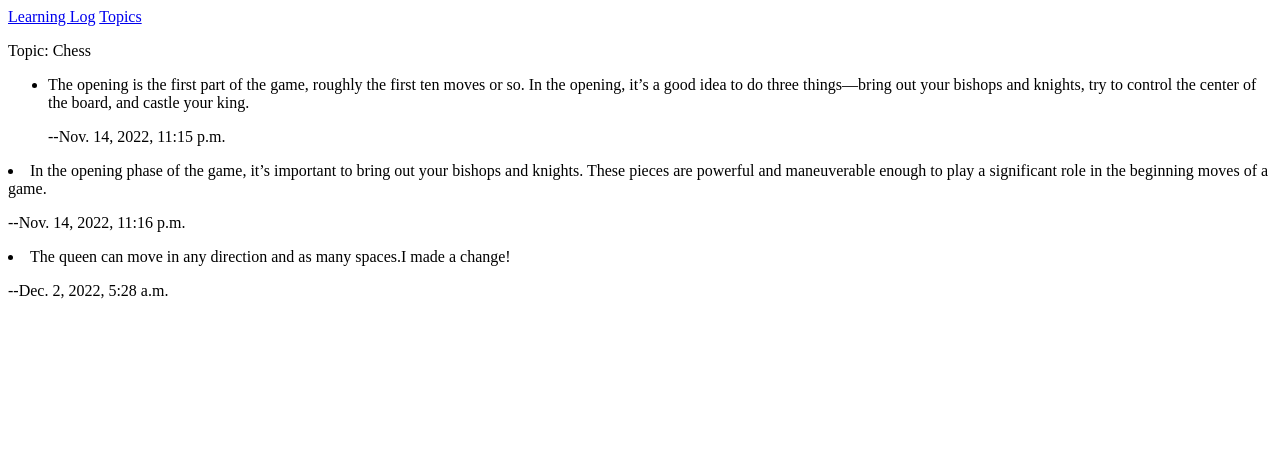
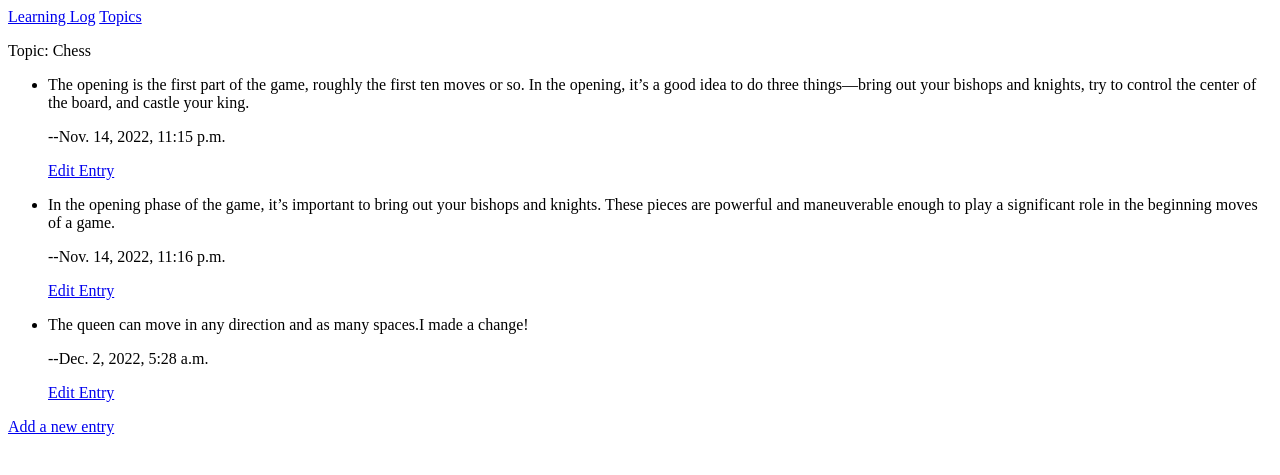
Before and after one commit to MeghaAmal/DJango-Project, a Django app: page /topics/1/ in a window 1280 px wide. Shown: the top 475 px of the page. Run offline with Django 3.2, Linux system fonts and the light colour scheme; data comes from the database, SQL or seed files in the repository; both versions use the stored data as it was after the commit.

Commit message:
code added till forms

```diff
--- a/MainApp/templates/mainapp/topic.html
+++ b/MainApp/templates/mainapp/topic.html
@@ -10,19 +10,22 @@
     <li>
         {{ e.text }}
     </li>
+    <p>--{{ e.date_added }}</p>
 
-    <p>--{{ e.date_added }}</p>
-</ul>
-</p>
+    <p>
+        <a href="{% url 'MainApp:edit_entry' e.id %}">Edit Entry</a>
+    </p>
 
-{% empty %}
-<li>No entries for this topic have been added yet.</li>
+    {% empty %}
+    <li>No entries for this topic have been added yet.</li>
 
-{% endfor %}
+    {% endfor %}
 
 </ul>
 
-
+<p>
+    <a href="{% url 'MainApp:new_entry' topic.id %}">Add a new entry</a>
+</p>
 
 
 {% endblock content %}
--- a/MainApp/templates/mainapp/topics.html
+++ b/MainApp/templates/mainapp/topics.html
@@ -18,7 +18,7 @@
 
 </ul>
 
-
+<a href="{% url 'MainApp:new_topic' %}">Add a new topic</a>
 
 
 {% endblock content %}
--- a/MainApp/urls.py
+++ b/MainApp/urls.py
@@ -7,4 +7,15 @@ urlpatterns = [
     path('',views.index,name='index'),
     path('topics',views.topics,name='topics'),
     path('topics/<int:topic_id>/',views.topic,name='topic'),
+    path('new_topic',views.new_topic,name='new_topic'),
+    path('new_entry/<int:topic_id>/',views.new_entry,name='new_entry'),
+    path('edit_entry/<int:entry_id>/',views.edit_entry,name='edit_entry'),
+
+
+
+
+
 ]
+
+#index page is the first one
+#'topics' written intially is the address 127.0.0.1.8000/topics
--- a/MainApp/views.py
+++ b/MainApp/views.py
@@ -1,9 +1,11 @@
-from django.shortcuts import render
+from django.shortcuts import render,redirect
 from .models import *
+from .forms import TopicForm,EntryForm
 
 # Create your views here.
 
 #post or get --> request
+#Request is an httprequest object
 def index(request):
     return render(request,'MainApp/index.html')
 
@@ -29,3 +31,55 @@ def topic(request,topic_id):
     context = {'topic':t,'entries':entries}
 
     return render(request,'MainApp/topic.html',context)
+
+#evaluate type of request
+def new_topic(request):
+    if request.method != 'POST':
+        form = TopicForm()
+    else:
+        print(request.POST)
+        form = TopicForm(data=request.POST)
+        #validation
+        if form.is_valid():
+            form.save()
+            #automatically go to another page
+            return redirect('MainApp:topics')
+
+    context = {'form':form}
+    return render(request, 'MainApp/new_topic.html',context)
+
+def new_entry(request,topic_id):
+    topic=Topic.objects.get(id=topic_id)
+    if request.method != 'POST':
+        form = EntryForm()
+    else:
+        #print(request.POST)
+        form = EntryForm(data=request.POST)
+        #validation
+        if form.is_valid():
+            #since it dnt have id , we shouldnt commit it
+            new_entry = form.save(commit=False)
+            #get the topic first from 52
+            new_entry.topic = topic
+            new_entry.save()
+            #automatically go to another page
+            return redirect('MainApp:topic',topic_id=topic_id)
+
+    context = {'form':form,'topic':topic}
+    return render(request, 'MainApp/new_entry.html',context)
+
+def edit_entry(request,entry_id):
+    entry = Entry.objects.get(id=entry_id)
+    topic = entry.topic # we are getting this topic from our entry model
+
+    if request.method != 'POST':
+        #load the that specfic entry to the textbox
+        form = EntryForm(instance=entry)
+    else:
+        form = EntryForm (instance=entry,data=request.POST)
+        if form.is_valid():
+            form.save()
+            return redirect('MainApp:topic',topic_id=topic.id)
+
+    context = {'form':form,'topic':topic,'entry':entry}
+    return render(request, 'MainApp/edit_entry.html',context)
--- a/testcode.py
+++ b/testcode.py
@@ -9,7 +9,7 @@ from MainApp.models import *
 #select everthing Topic --> eq to select *
 topics = Topic.objects.all()
 
-#query set object return objects from the string text that we returned from model.py
+#query set object #--> while querying the db return objects from the string text that we returned from model.py
 print(topics)
 
 #object is iterable
@@ -28,7 +28,7 @@ print(topic.text)
 #where id>1 and id<5
 #topic.objects.filter(id_gte 1 and id_lte 5)
 
-#get all entries related to that specific topc
+#get all entries related to that specific topic
 entries = topic.entry_set.all()
 
 #or where topic =
@@ -41,6 +41,8 @@ for e in entries:
     print(e)
     print(e.text)
 
+
+#to access user models
 from django.contrib.auth.models import User
 
 for user in User.objects.all():
```
Also changed, not shown: MainApp/forms.py (added, +19 -0 lines), MainApp/templates/mainapp/edit_entry.html (added, +21 -0 lines), MainApp/templates/mainapp/new_entry.html (added, +21 -0 lines), MainApp/templates/mainapp/new_topic.html (added, +18 -0 lines), db.sqlite3.
